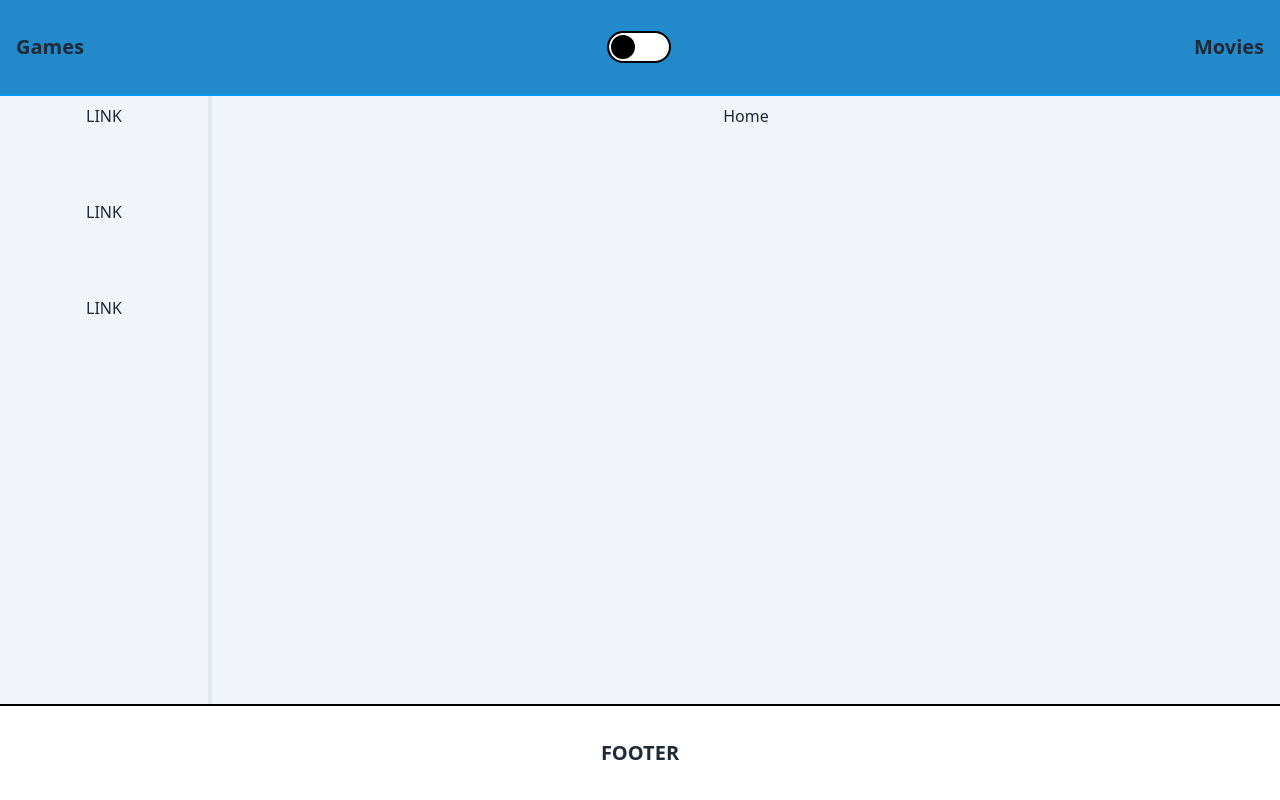
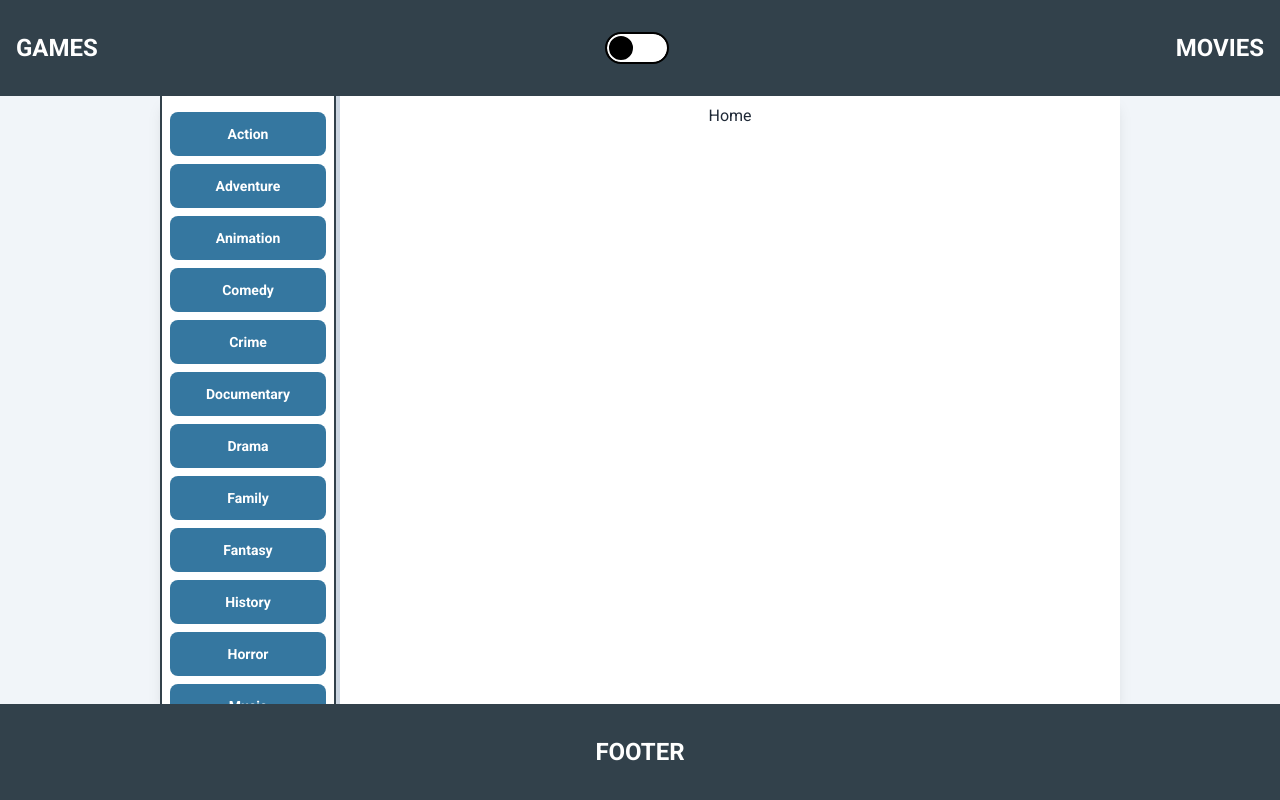
Before and after one commit to leobez/cinelog, a React (Vite) app: page / in a window 1280 px wide. Built offline with nearby package versions, Linux system fonts and the light colour scheme.

Commit message:
Better defined layout

```diff
--- a/index.html
+++ b/index.html
@@ -5,6 +5,9 @@
     <!-- <link rel="icon" type="image/svg+xml" href="/vite.svg" /> -->
     <meta name="viewport" content="width=device-width, initial-scale=1.0" />
     <title>Media collection</title>
+    <link rel="preconnect" href="https://fonts.googleapis.com">
+    <link rel="preconnect" href="https://fonts.gstatic.com" crossorigin>
+    <link href="https://fonts.googleapis.com/css2?family=Roboto:ital,wght@0,100;0,300;0,400;0,500;0,700;0,900;1,100;1,300;1,400;1,500;1,700;1,900&display=swap" rel="stylesheet">
   </head>
   <body>
     <div id="root"></div>
--- a/package.json
+++ b/package.json
@@ -28,6 +28,7 @@
     "eslint-plugin-react-hooks": "^4.6.0",
     "eslint-plugin-react-refresh": "^0.4.6",
     "postcss": "^8.4.38",
+    "tailwind-scrollbar": "^3.1.0",
     "tailwindcss": "^3.4.3",
     "typescript": "^5.2.2",
     "vite": "^5.2.0"
--- a/src/App.css
+++ b/src/App.css
@@ -4,7 +4,3 @@
   margin: 0 auto;
   text-align: center;
 }
-
-#root, body, html {
-  overflow: hidden;
-}
--- a/src/App.tsx
+++ b/src/App.tsx
@@ -4,45 +4,30 @@ import Home from './pages/Home'
 import Header from './components/Header'
 import { ModeContextProvider } from './context/ModeContext'
 import Footer from './components/Footer'
+import Categories from './components/Categories'
 
 function App() {
 
   return (
     <>
 
-      {/*
-      <div className='h-[100vh] w-[100vw] bg-slate-500 absolute animate-in slide-out-to-right-'>
-
-      </div>
-      */}
-
       <div className='h-screen flex flex-col'>
 
         <ModeContextProvider>
 
-          <header className='flex-none h-24 p-4 border-b-2 border-color01 flex justify-between align-middle bg-color02'>
+          <header className='flex-none h-24 p-4 flex justify-between align-middle bg-color05'>
             <Header/>
           </header>
 
           <BrowserRouter>
 
-            <div className='flex-grow bg-slate-200 flex gap-1 overflow-y-hidden'>
+            <div className='flex-grow flex gap-1 bg-slate-300 overflow-y-hidden w-9/12 m-auto  shadow-lg'>
 
-              <nav className='max-h-full w-52 bg-slate-100 p-2 overflow-y-auto'>
-                <ul>
-                  <li className='h-24'>
-                    LINK
-                  </li>
-                  <li className='h-24'>
-                    LINK
-                  </li>
-                  <li className='h-24'>
-                    LINK
-                  </li>
-                </ul>
-              </nav>
+              <div className='max-h-full w-44 bg-white border-x-2 border-color05 p-2 overflow-y-scroll scrollbar-thin'>
+                <Categories/>
+              </div>
 
-              <main className='max-h-full flex-grow bg-slate-100 p-2 overflow-y-auto'>
+              <main className='max-h-full flex-grow bg-white p-2 overflow-y-auto'>
                 <Routes>
                   <Route path='*' element={<div>404</div>}></Route>
                   <Route path='/' element={<Home/>}></Route>
@@ -53,7 +38,7 @@ function App() {
 
           </BrowserRouter>
 
-          <footer className='flex-none h-24 border-t-2 border-black p-4 grid place-items-center text-xl font-bold'>
+          <footer className='flex-none h-24 p-4 grid place-items-center bg-color05'>
             <Footer/>
           </footer>
 
--- /dev/null
+++ b/src/components/Categories.tsx
@@ -0,0 +1,46 @@
+import React, { useContext, useEffect, useState } from 'react'
+import { useGetGenres } from '../hooks/movie/useGetGenres'
+import ModeContext, { ModeContextType } from '../context/ModeContext'
+import { TMDB_GENRES } from '../data/TMDB_GENRES'
+
+const Categories = () => {
+
+  const {mode} = useContext(ModeContext) as ModeContextType
+  const [genres, setGenres] = useState<any[]>([])
+  useEffect(() => {console.log('Current genres: ', genres)}, [genres])
+
+  useEffect(() => {
+
+    if (mode === 'game') {
+      setGenres(TMDB_GENRES.genres)
+    }
+
+    if (mode === 'movie') {
+      setGenres(TMDB_GENRES.genres)
+    }
+
+  }, [mode])
+
+  const addToFilter = (e:any) => {
+    console.log(e.target.id)
+  }
+
+  return (
+    <div>
+      {genres ? (
+        <ul>
+          {genres.map(genre => (
+            <li key={genre.id} id={genre.id} className='p-3 text-sm my-2 bg-color03 text-white font-bold hover:bg-color06 cursor-pointer rounded-lg transition duration-300 hover:translate-x-1 animate-in fade-in' onClick={addToFilter}>
+              {genre.name}
+            </li>
+          ))}
+        </ul>
+      ) : (
+        <></>
+      )}
+
+    </div>
+  )
+}
+
+export default Categories
--- a/src/components/Footer.tsx
+++ b/src/components/Footer.tsx
@@ -3,7 +3,9 @@ import React from 'react'
 const Footer = () => {
   return (
     <>
+      <div className='text-2xl font-bold text-white'>
         FOOTER
+      </div>
     </>
   )
 }
--- a/src/components/Header.tsx
+++ b/src/components/Header.tsx
@@ -25,7 +25,7 @@ const Header = () => {
         ANIMATION.classList.add('w-[100vw]')
         ANIMATION.classList.add('absolute')
         ANIMATION.classList.add('top-0')
-        ANIMATION.classList.add('bg-slate-400')
+        ANIMATION.classList.add('bg-transitioncolor')
         return ANIMATION
     }
 
@@ -98,16 +98,16 @@ const Header = () => {
 
     return (
     <>
-        <div className="grid place-items-center font-bold text-xl">
-            Games
+        <div className="grid place-items-center text-2xl text-white font-bold">
+            GAMES
         </div>
 
         <div className="grid place-items-center">
             <input type="checkbox" className="toggle toggle-lg [--tglbg:white] bg-black hover:bg-slate-500 border-2 border-black" onClick={handleToggle}/>
         </div>
 
-        <div className="grid place-items-center font-bold text-xl">
-            Movies
+        <div className="grid place-items-center text-2xl text-white font-bold">
+            MOVIES
         </div>
     </>
   )
--- /dev/null
+++ b/src/data/TMDB_GENRES.tsx
@@ -0,0 +1,24 @@
+export const TMDB_GENRES = {
+    "genres":
+        [
+            {"id":28,"name":"Action"},
+            {"id":12,"name":"Adventure"},
+            {"id":16,"name":"Animation"},
+            {"id":35,"name":"Comedy"},
+            {"id":80,"name":"Crime"},
+            {"id":99,"name":"Documentary"},
+            {"id":18,"name":"Drama"},
+            {"id":10751,"name":"Family"},
+            {"id":14,"name":"Fantasy"},
+            {"id":36,"name":"History"},
+            {"id":27,"name":"Horror"},
+            {"id":10402,"name":"Music"},
+            {"id":9648,"name":"Mystery"},
+            {"id":10749,"name":"Romance"},
+            {"id":878,"name":"Science Fiction"},
+            {"id":10770,"name":"TV Movie"},
+            {"id":53,"name":"Thriller"},
+            {"id":10752,"name":"War"},
+            {"id":37,"name":"Western"}
+        ]
+    }
--- /dev/null
+++ b/src/hooks/movie/useGetGenres.tsx
@@ -0,0 +1,24 @@
+import { useEffect } from "react"
+
+const API_KEY = import.meta.env.VITE_API_KEY
+const ACCESS_TOKEN = import.meta.env.VITE_ACCESS_TOKEN
+
+export const useGetGenres = () => {
+
+    const url = `${import.meta.env.VITE_GENRE_URL}?api_key=${API_KEY}`
+
+    const options = {
+        method: 'GET',
+        headers: {
+            accept: 'application/json',
+            Authorization: `Bearer ${ACCESS_TOKEN}`
+        }
+    }
+
+
+
+
+    return {
+
+    }
+}
--- a/src/index.css
+++ b/src/index.css
@@ -1,6 +1,16 @@
 @tailwind base;
 @tailwind components;
 @tailwind utilities;
+
+
+#root, body, html {
+    overflow: hidden;
+    background-color: #f1f5f9;
+}
+
+body {
+    font-family: "Roboto", sans-serif;
+}
 
 .game-mode {
     --color01: #0097F4;
@@ -9,6 +19,7 @@
     --color04: #3B5F75;
     --color05: #32414B;
     --color06: #2B3033;
+    --transitioncolor: #3B5F75;
 }
 
 .movie-mode {
@@ -17,5 +28,6 @@
     --color03: #A04235;
     --color04: #75413B;
     --color05: #4B3532;
-    --color06: #4B3532;
+    --color06: #3D3433;
+    --transitioncolor: #75413B;
 }
--- a/tailwind.config.js
+++ b/tailwind.config.js
@@ -22,9 +22,15 @@ export default {
         color05: {
           DEFAULT: 'var(--color05)'
         },
+        color06: {
+          DEFAULT: 'var(--color06)'
+        },
+        transitioncolor: {
+          DEFAULT: 'var(--transitioncolor)'
+        },
       }
     }
 
   },
-  plugins: [require("daisyui"), require('tailwindcss-animate')],
+  plugins: [require("daisyui"), require('tailwindcss-animate'), require('tailwind-scrollbar')],
 }
```
Also changed, not shown: 2 other files (tests, documents, lock files or other folders).
